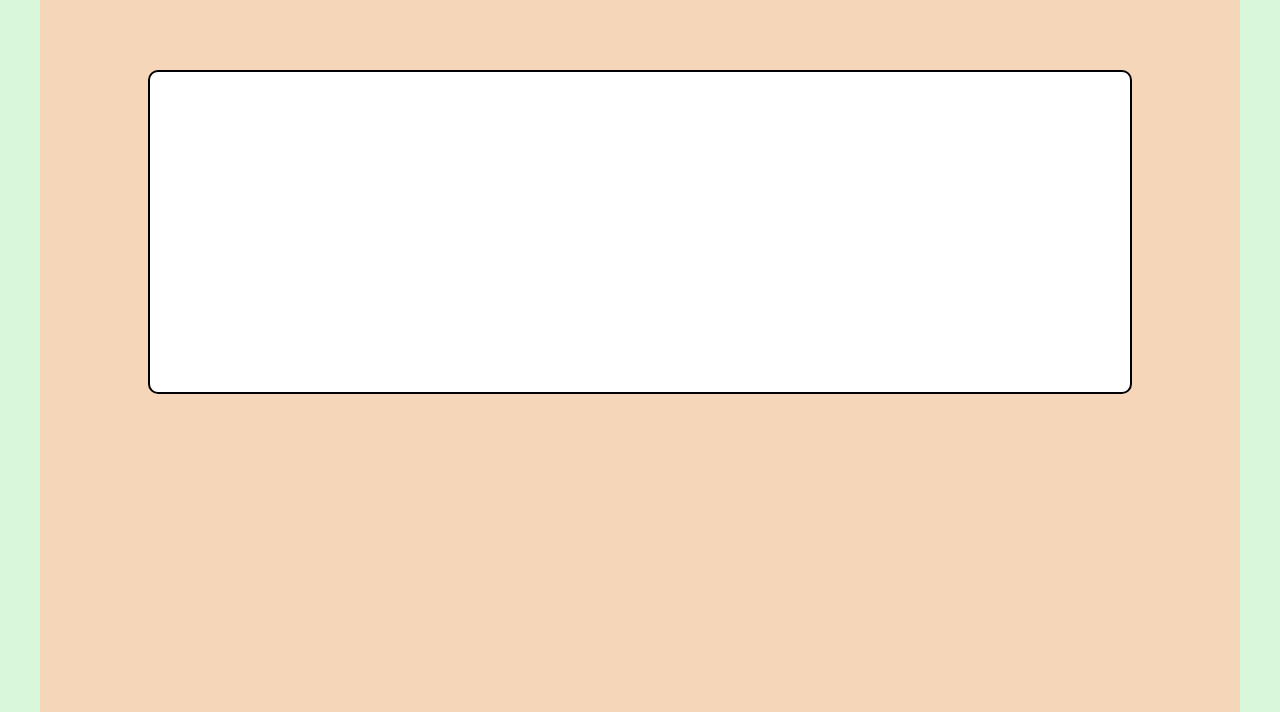
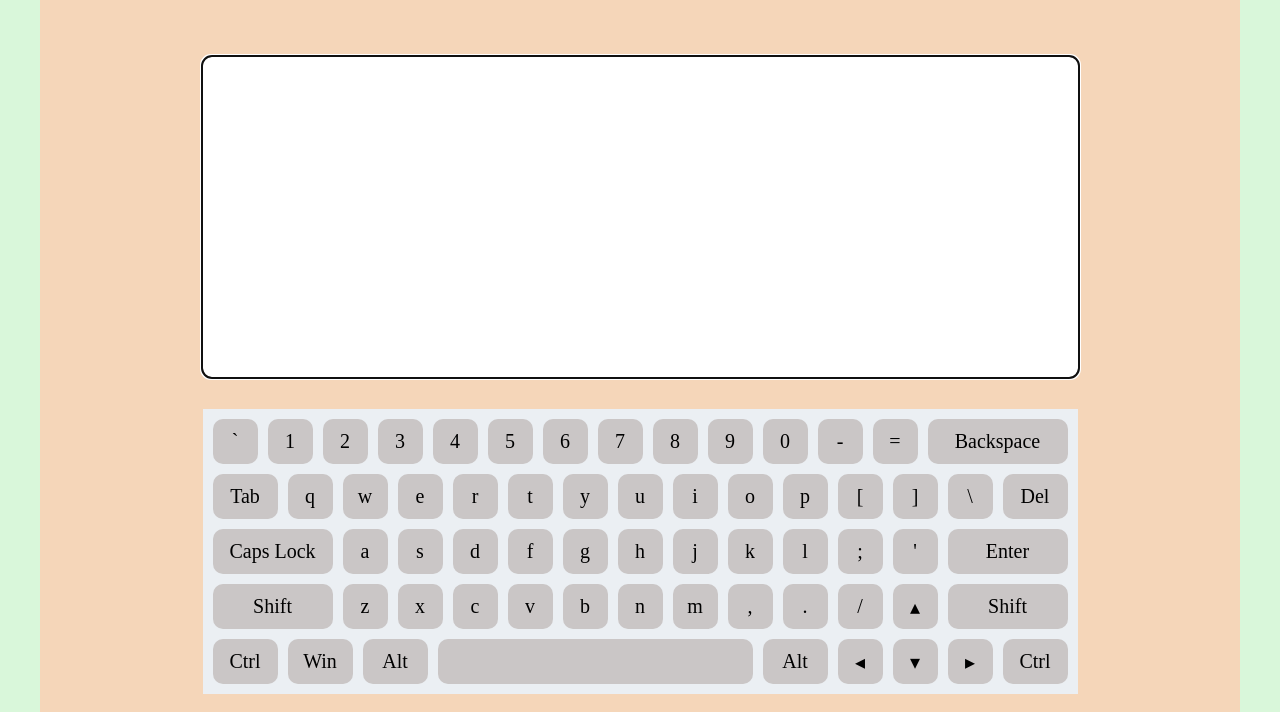
Before and after one commit to AlexK547/virtual-keyboard, a website with bundled scripts: page src/index.html in a window 1280 px wide. Shown: the part 88-800 px from the top of the page. Built offline with nearby package versions, Linux system fonts and the light colour scheme.

Commit message:
feat: add drowing keyboard

```diff
--- a/src/css/styles.scss
+++ b/src/css/styles.scss
@@ -21,14 +21,48 @@ body {
   }
 
   &__area {
-    width: 80%;
+    width: 855px;
     height: 300px;
-    margin: 30px;
+    margin: 15px;
     padding: 10px;
     font-size: 24px;
     resize: none;
     border: 2px solid #000;
     border-radius: 10px;
-
   }
 }
+
+.keyboard {
+  padding: 5px;
+  margin: 15px;
+  background-color: rgb(235, 239, 243);
+
+  &__line {
+    display: flex;
+  }
+
+  .btn {
+    margin: 5px;
+    display: flex;
+    justify-content: center;
+    align-items: center;
+    height: 45px;
+    width: 45px;
+    background-color: #cac6c6;
+    font-size: 20px;
+    border-radius: 10px;
+
+    &__long {
+      width: 120px;
+    }
+    &__medium {
+      width: 65px;
+    }
+    &__space {
+      width: 315px;
+    }
+    &__backspace {
+      width: 140px;
+    }
+  }
+}
--- a/src/js/index.js
+++ b/src/js/index.js
@@ -1,3 +1,3 @@
-import { keyboard } from "./keyboard.js";
+import { keyboard } from './keyboard.js';
 
 keyboard();
--- a/src/js/keyboard.js
+++ b/src/js/keyboard.js
@@ -1,16 +1,58 @@
+import {
+  keys1, keys2, keys3, keys4, keys5,
+} from './keys.js';
+
 export function keyboard() {
   const main = document.createElement('main');
-  main.classList.add("main");
+  main.classList.add('main');
 
   const title = document.createElement('h1');
-  title.classList.add("main__title");
+  title.classList.add('main__title');
   title.innerHTML = 'Virtual keyboard';
 
-  const textArea = document.createElement('textarea');
-  textArea.classList.add("main__area");
+  const textarea = document.createElement('textarea');
+  textarea.classList.add('main__area');
+  textarea.setAttribute('type', 'text');
+  textarea.autofocus = true;
+
+  const keyboard = document.createElement('div');
+  keyboard.classList.add('keyboard');
+
+  keyboard.append(drowKeys(keys1));
+  keyboard.append(drowKeys(keys2));
+  keyboard.append(drowKeys(keys3));
+  keyboard.append(drowKeys(keys4));
+  keyboard.append(drowKeys(keys5));
 
   main.appendChild(title);
-  main.appendChild(textArea);
+  main.appendChild(textarea);
+  main.append(keyboard);
 
   document.body.append(main);
 }
+
+function drowKeys(keys) {
+  const lineKeys = document.createElement('div');
+  lineKeys.classList.add('keyboard__line');
+
+  for (let i = 0; i < keys.length; i++) {
+    const key = document.createElement('div');
+    key.innerHTML = keys[i].symbol;
+    key.classList.add('btn');
+    if (keys[i].size === 'long') {
+      key.classList.add('btn__long');
+    }
+    if (keys[i].size === 'medium') {
+      key.classList.add('btn__medium');
+    }
+    if (keys[i].size === 'space') {
+      key.classList.add('btn__space');
+    }
+    if (keys[i].size === 'backspace') {
+      key.classList.add('btn__backspace');
+    }
+    lineKeys.append(key);
+  }
+
+  return lineKeys;
+}
--- /dev/null
+++ b/src/js/keys.js
@@ -0,0 +1,219 @@
+export const keys1 = [
+  {
+    symbol: '`',
+  },
+  {
+    symbol: '1',
+  },
+  {
+    symbol: '2',
+  },
+  {
+    symbol: '3',
+  },
+  {
+    symbol: '4',
+  },
+  {
+    symbol: '5',
+  },
+  {
+    symbol: '6',
+  },
+  {
+    symbol: '7',
+  },
+  {
+    symbol: '8',
+  },
+  {
+    symbol: '9',
+  },
+  {
+    symbol: '0',
+  },
+  {
+    symbol: '-',
+  },
+  {
+    symbol: '=',
+  },
+  {
+    symbol: 'Backspace',
+    size: 'backspace',
+  },
+];
+
+export const keys2 = [
+  {
+    symbol: 'Tab',
+    size: 'medium',
+  },
+  {
+    symbol: 'q',
+  },
+  {
+    symbol: 'w',
+  },
+  {
+    symbol: 'e',
+  },
+  {
+    symbol: 'r',
+  },
+  {
+    symbol: 't',
+  },
+  {
+    symbol: 'y',
+  },
+  {
+    symbol: 'u',
+  },
+  {
+    symbol: 'i',
+  },
+  {
+    symbol: 'o',
+  },
+  {
+    symbol: 'p',
+  },
+  {
+    symbol: '[',
+  },
+  {
+    symbol: ']',
+  },
+  {
+    symbol: '\\',
+  },
+  {
+    symbol: 'Del',
+    size: 'medium',
+  },
+];
+
+export const keys3 = [
+  {
+    symbol: 'Caps Lock',
+    size: 'long',
+  },
+  {
+    symbol: 'a',
+  },
+  {
+    symbol: 's',
+  },
+  {
+    symbol: 'd',
+  },
+  {
+    symbol: 'f',
+  },
+  {
+    symbol: 'g',
+  },
+  {
+    symbol: 'h',
+  },
+  {
+    symbol: 'j',
+  },
+  {
+    symbol: 'k',
+  },
+  {
+    symbol: 'l',
+  },
+  {
+    symbol: ';',
+  },
+  {
+    symbol: '\'',
+  },
+  {
+    symbol: 'Enter',
+    size: 'long',
+  },
+];
+
+export const keys4 = [
+  {
+    symbol: 'Shift',
+    size: 'long',
+  },
+  {
+    symbol: 'z',
+  },
+  {
+    symbol: 'x',
+  },
+  {
+    symbol: 'c',
+  },
+  {
+    symbol: 'v',
+  },
+  {
+    symbol: 'b',
+  },
+  {
+    symbol: 'n',
+  },
+  {
+    symbol: 'm',
+  },
+  {
+    symbol: ',',
+  },
+  {
+    symbol: '.',
+  },
+  {
+    symbol: '/',
+  },
+  {
+    symbol: '&#9652;',
+  },
+  {
+    symbol: 'Shift',
+    size: 'long',
+  },
+];
+
+export const keys5 = [
+  {
+    symbol: 'Ctrl',
+    size: 'medium',
+  },
+  {
+    symbol: 'Win',
+    size: 'medium',
+  },
+  {
+    symbol: 'Alt',
+    size: 'medium',
+  },
+  {
+    symbol: '',
+    size: 'space',
+  },
+  {
+    symbol: 'Alt',
+    size: 'medium',
+  },
+  {
+    symbol: '&#9666;',
+  },
+  {
+    symbol: '&#9662;',
+  },
+  {
+    symbol: '&#9656;',
+  },
+  {
+    symbol: 'Ctrl',
+    size: 'medium',
+  },
+];
```
Also changed, not shown: src/css/styles.css, 1 other file.
